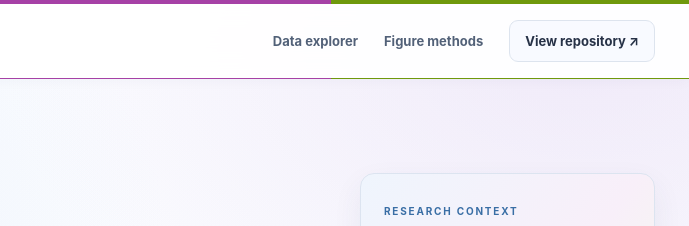
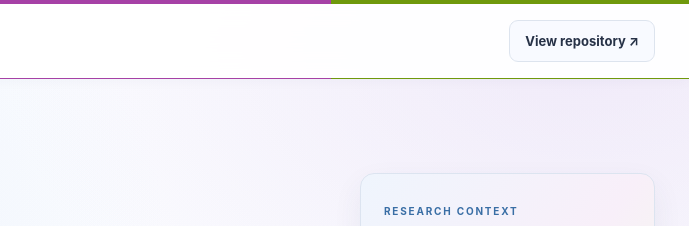
Before and after one commit to dkarunat123/MSc.-Structural-Analysis-of-RGD-Binding-Integrins-and-Their-Ability-to-Bind-Thyroid-Hormones, a plain HTML site: page docs/index.html in a window 1280 px wide. Shown: the top 226 px of the page, 591-1280 px from the left. Drawn offline with Linux system fonts and the light colour scheme.

Commit message:
website update

```diff
--- a/docs/index.html
+++ b/docs/index.html
@@ -109,7 +109,7 @@
   </style>
 </head>
 <body>
-  <header class="sitebar"><div class="wrap nav"><a class="brand" href="#top" aria-label="Integrin Atlas home"><span class="logo" aria-hidden="true">⌬</span><span>Integrin Atlas <span style="color:var(--soft);font-weight:500">/ Thesis data</span></span></a><nav class="navlinks" aria-label="External links"><a href="#explorer">Data explorer</a><a href="#methods">Figure methods</a><a href="https://github.com/dkarunat123/MSc.-Structural-Analysis-of-RGD-Binding-Integrins-and-Their-Ability-to-Bind-Thyroid-Hormones" target="_blank" rel="noopener noreferrer">View repository ↗</a></nav></div></header>
+  <header class="sitebar"><div class="wrap nav"><a class="brand" href="#top" aria-label="Integrin Atlas home"><span class="logo" aria-hidden="true">⌬</span><span>Integrin Atlas <span style="color:var(--soft);font-weight:500">/ Thesis data</span></span></a><nav class="navlinks" aria-label="External links"><a href="https://github.com/dkarunat123/MSc.-Structural-Analysis-of-RGD-Binding-Integrins-and-Their-Ability-to-Bind-Thyroid-Hormones" target="_blank" rel="noopener noreferrer">View repository ↗</a></nav></div></header>
   <main id="top">
     <section class="wrap hero"><div class="heroCopy"><div class="eyebrow">MSc bioinformatics · University of Guelph</div><h1>Exploring integrins &amp;<br><span>thyroid hormone binding</span></h1><p>Interact with predicted affinities across three metazoan species. Explore individual receptor-ligand scores, ligand correlation patterns, and species-level median profiles behind thesis Figures 14-16.</p></div><div class="heroTag"><small>Research context</small><strong>Structural compatibility across evolution</strong><p>Predicted binding is not experimental confirmation of receptor function or physiological signaling.</p></div></section>
     <section class="wrap stats" aria-label="Study statistics"><div class="stat"><div class="num">48</div><div class="lbl">Integrin heterodimer models</div></div><div class="stat"><div class="num">9</div><div class="lbl">Docked ligands per model</div></div><div class="stat"><div class="num">432</div><div class="lbl">Predicted affinities</div></div><div class="stat"><div class="num">3</div><div class="lbl">Metazoan species</div></div></section>
```
